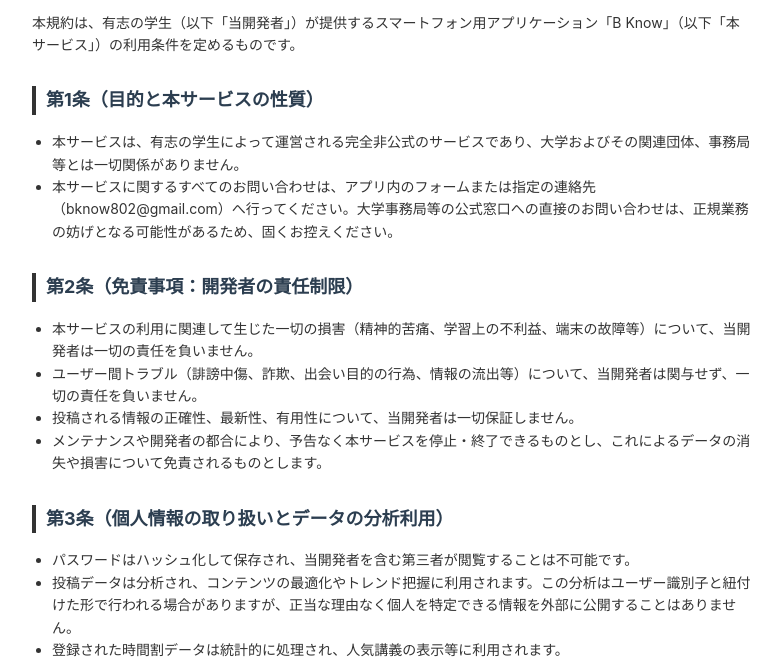
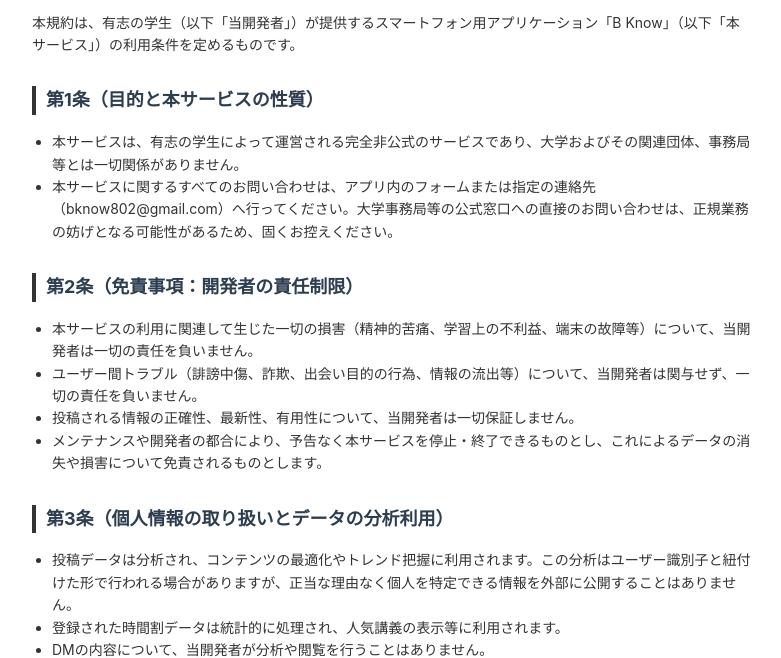
Before and after one commit to rc0-dent/b-know-policy, a plain HTML site: page index.html in a window 1280 px wide. Shown: the part 131-789 px from the top of the page, without its empty margins (248-1029 px from the left). Drawn offline with Linux system fonts and the light colour scheme.

Commit message:
Update index.html

```diff
--- a/index.html
+++ b/index.html
@@ -37,7 +37,6 @@
 
         <h2>第3条（個人情報の取り扱いとデータの分析利用）</h2>
         <ul>
-            <li>パスワードはハッシュ化して保存され、当開発者を含む第三者が閲覧することは不可能です。</li>
             <li>投稿データは分析され、コンテンツの最適化やトレンド把握に利用されます。この分析はユーザー識別子と紐付けた形で行われる場合がありますが、正当な理由なく個人を特定できる情報を外部に公開することはありません。</li>
             <li>登録された時間割データは統計的に処理され、人気講義の表示等に利用されます。</li>
             <li>DMの内容について、当開発者が分析や閲覧を行うことはありません。</li>
```
